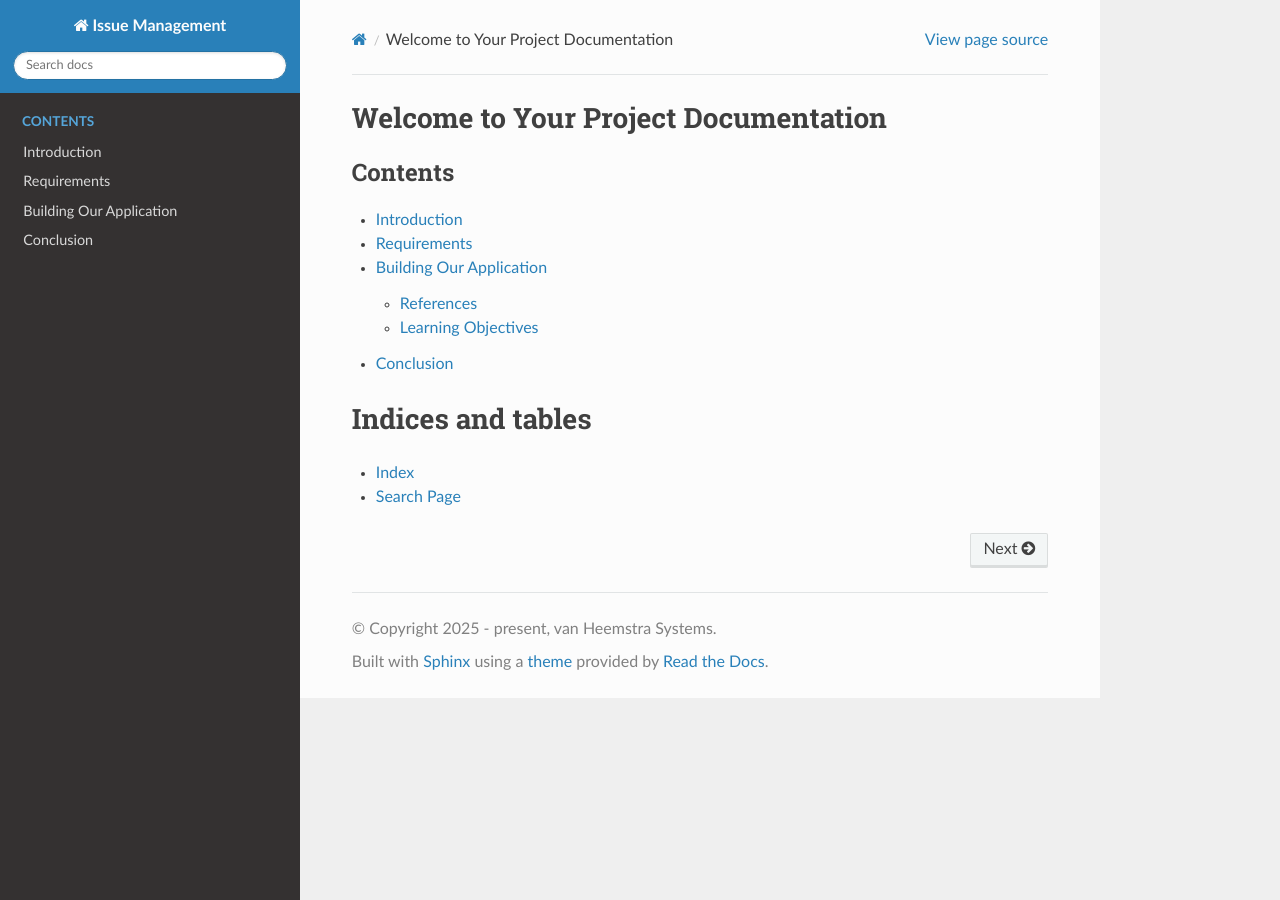
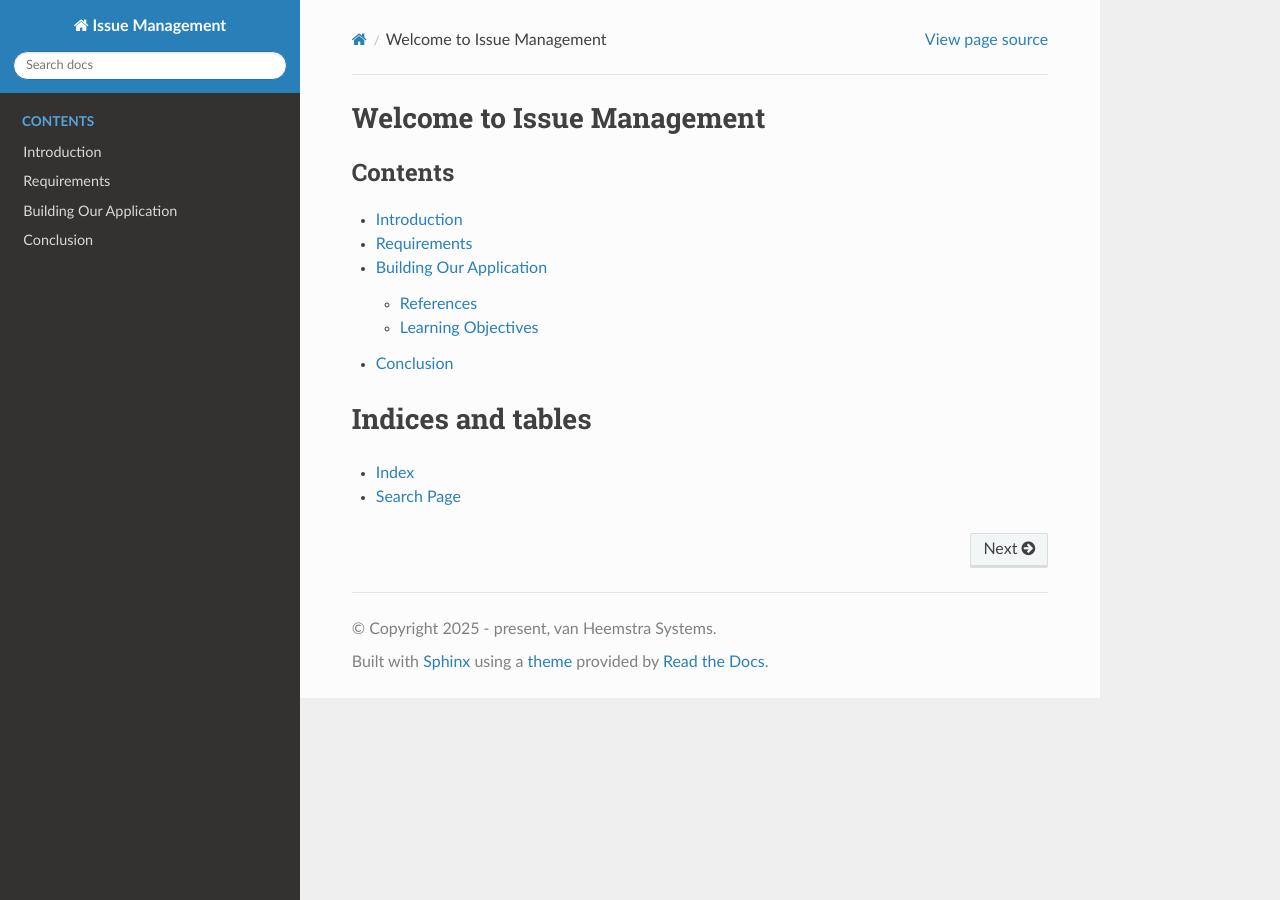
Before and after one commit to agility-game/issue-management, a Sphinx documentation site: the page built from docs/source/index.rst, in a window 1280 px wide. Built offline with Sphinx 7.4.7 and the Read the Docs theme 3.1.0, drawn with Linux system fonts in a browser that asks for light colours.

Commit message:
Update index.rst

```diff
--- a/docs/source/index.rst
+++ b/docs/source/index.rst
@@ -1,5 +1,5 @@
-Welcome to Your Project Documentation
-======================================
+Welcome to Issue Management
+===========================
 
 .. toctree::
    :maxdepth: 2
```
